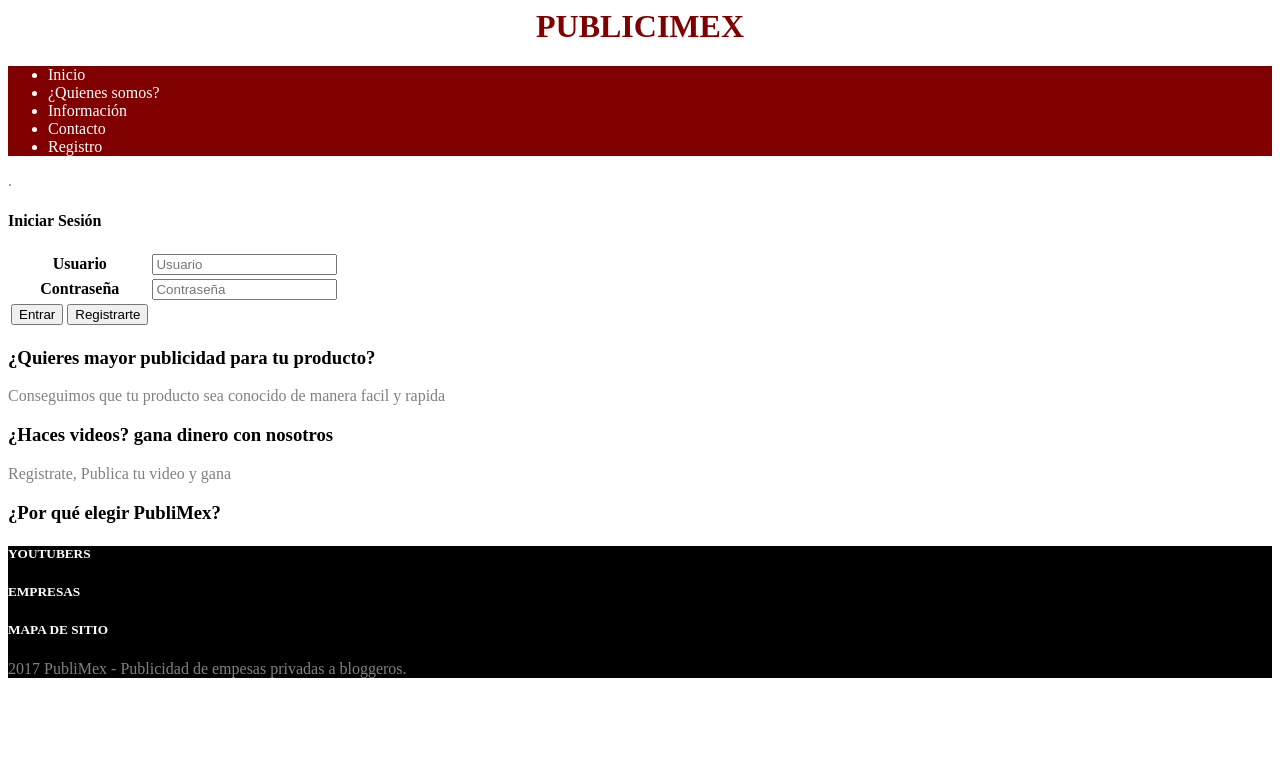
After one commit to dioni5610/publitube, a PHP site: page /maquetaInicio.html in a window 1280 px wide. The commit adds this page. Shown: the top 783 px of the page. Run offline with PHP 8.4, Linux system fonts and the light colour scheme.

Commit message:
Rama behing master

```diff
--- a/maquetaInicio.css
+++ b/maquetaInicio.css
@@ -7,30 +7,6 @@
 .encabezado{
 	background-color: maroon;
 	color: white;
-}
-
-ul.menu{
-	clear: both;
-	float: left;
-	width: 100%;
-	list-style: none;
-	margin: 0;
-	padding: 3px 0px;
-}
-
-li{
-	float: left;
-}
-
-a{
-	padding: 3px 1em;
-	display: block;
-	text-decoration: none;
-	color: #333;
-	background: #F4F4F4;
-	border-top: 1px solid #7C7C7C;
-	border-right: 1px solid #7C7C7C;
-	border-bottom: 1px solid #9C9C9C;
 }
 
 p{
--- /dev/null
+++ b/maquetaInicio.html
@@ -0,0 +1,93 @@
+<!DOCTYPE <!DOCTYPE html>
+<html>
+<head>
+	<title>Inicio</title>
+	<link rel="stylesheet" type="text/css" href="maquetaInicio.css"/>
+</head>
+<body>
+<header>
+<h1 class="logo">PUBLICIMEX</h1>
+<div class=encabezado>
+	<ul>
+		<li>
+			Inicio
+		</li>
+		<li>
+			¿Quienes somos?
+		</li>
+		<li>
+			Información
+		</li>
+		<li>
+			Contacto
+		</li>
+		<li>
+			Registro
+		</li>
+
+	</ul>
+
+</div>
+</header>
+<p>.</p>
+<section>
+	<table class = tablaInicia>
+		<h4>Iniciar Sesión</h4>
+		<tr>
+			<th>Usuario</th>
+			<td>
+				<input placeholder="Usuario"></input>
+			</td>
+		</tr>
+		<tr>
+			<th>Contraseña</th>
+			<td>
+				<input type="password" placeholder="Contraseña"></input>
+			</td>
+		</tr>
+		<tr>
+			<td>
+				<button>Entrar</button>
+				<button>Registrarte</button>
+			</td>
+		</tr>
+	</table>
+</section>
+
+
+<section>
+	<div>
+		<h3>¿Quieres mayor publicidad para tu producto?</h3>
+		<p>Conseguimos que tu producto sea conocido de manera facil y rapida</p>
+	</div>
+	<div>
+		<h3>¿Haces videos? gana dinero con nosotros</h3>
+		<p>Registrate, Publica tu video y gana</p>
+	</div>
+</section>
+
+<section>
+	<div>
+		<h3>¿Por qué elegir PubliMex?</h3>
+	</div>
+</section>
+
+
+<footer class="containerFooter">
+	<div>
+		<div>
+			<h5>YOUTUBERS</h5>
+		</div>
+		<div>
+			<h5>EMPRESAS</h5>
+		</div>
+		<div>
+			<h5>MAPA DE SITIO</h5>
+		</div>
+	</div>
+	<div>
+		<p>2017 PubliMex - Publicidad de empesas privadas a bloggeros.</p>
+	</div>
+</footer>
+</body>
+</html>
```
